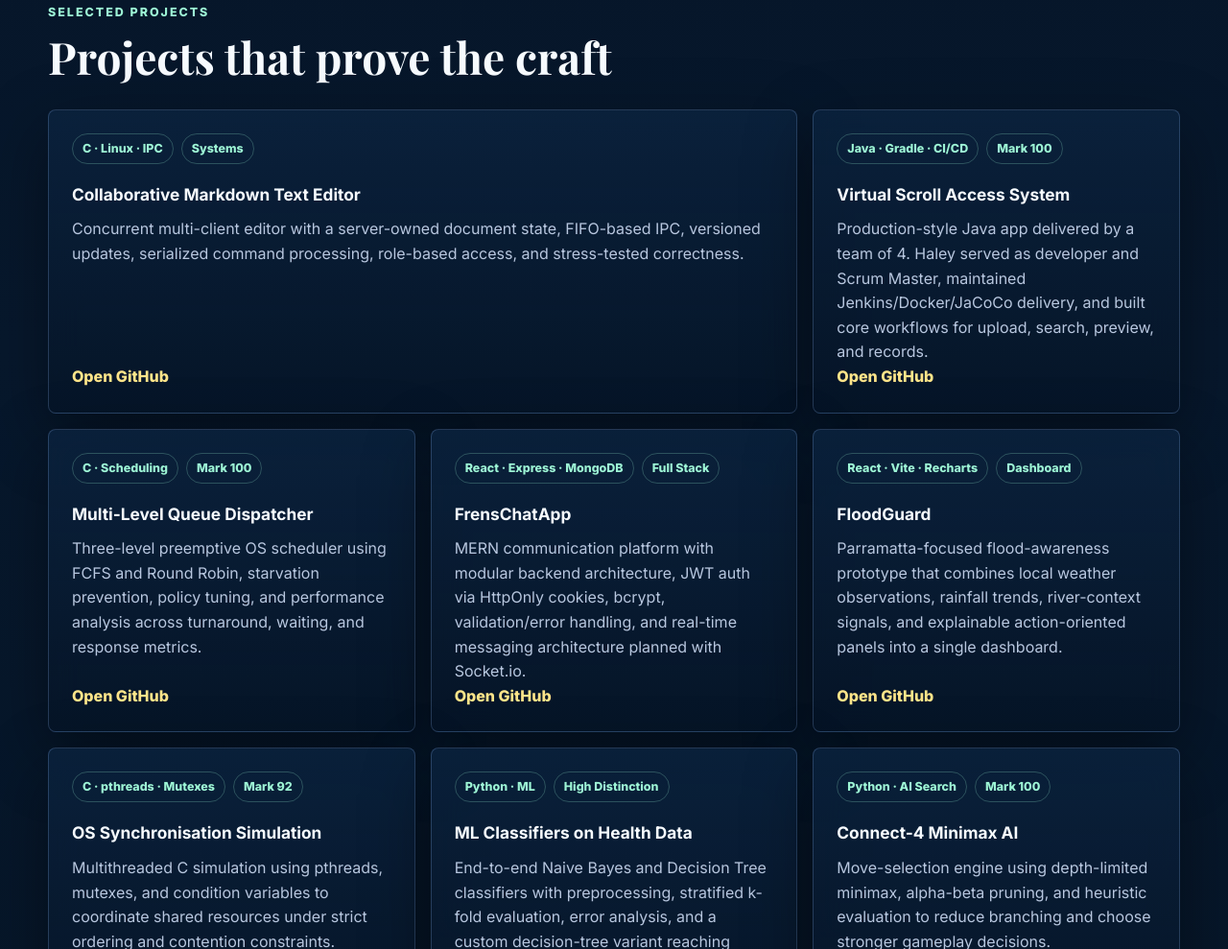
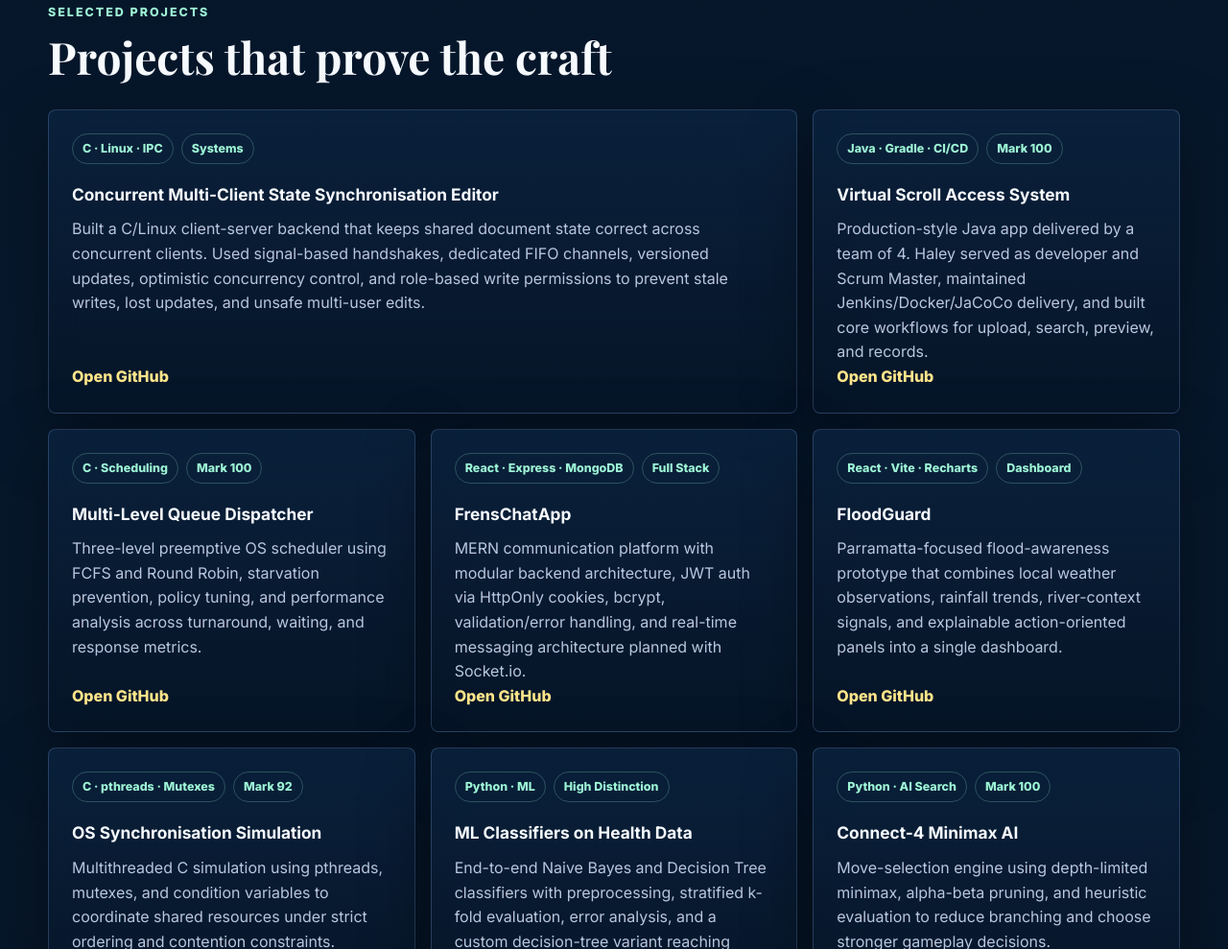
Before and after one commit to HaleyyT/portfolio, a website built with Vite: page index.html in a window 1280 px wide. Shown: the part 1348-2337 px from the top of the page at 96% size. Built offline with nearby package versions, Linux system fonts and the light colour scheme.

Commit message:
Strengthen text editor project copy

```diff
--- a/index.html
+++ b/index.html
@@ -105,10 +105,11 @@
         <div class="project-grid">
           <article class="project-card featured">
             <div class="project-meta"><span>C · Linux · IPC</span><span>Systems</span></div>
-            <h3>Collaborative Markdown Text Editor</h3>
+            <h3>Concurrent Multi-Client State Synchronisation Editor</h3>
             <p>
-              Concurrent multi-client editor with a server-owned document state, FIFO-based IPC, versioned updates,
-              serialized command processing, role-based access, and stress-tested correctness.
+              Built a C/Linux client-server backend that keeps shared document state correct across concurrent clients.
+              Used signal-based handshakes, dedicated FIFO channels, versioned updates, optimistic concurrency control,
+              and role-based write permissions to prevent stale writes, lost updates, and unsafe multi-user edits.
             </p>
             <a href="https://github.com/HaleyyT/text-editor" target="_blank" rel="noreferrer">Open GitHub</a>
           </article>
--- a/src/main.js
+++ b/src/main.js
@@ -4,7 +4,7 @@ const knowledgeBase = [
     aliases: ["strongest projects", "best projects", "standout projects", "portfolio projects"],
     tags: ["project", "projects", "strongest", "standout", "best", "portfolio", "github"],
     answer:
-      "Haley's standout projects are: 1. Collaborative Markdown Text Editor in C/Linux for concurrency, IPC, versioned state, and correctness. 2. Virtual Scroll Access System in Java, delivered as Scrum Master/developer with CI/CD and a 100 mark. 3. Multi-Level Queue Dispatcher in C, a 100-mark OS scheduler with policy tuning. 4. FrensChatApp, a MERN product with secure authentication and modular backend design. 5. FloodGuard, a React/Vite/Recharts flood-awareness dashboard prototype using weather, rainfall, and river-context signals. 6. OS Synchronisation Simulation, a 92-mark C/pthreads project about strict coordination under contention. 7. ML Classifiers on Health Data, a High Distinction AI project with benchmarked evaluation."
+      "Haley's standout projects are: 1. Concurrent Multi-Client State Synchronisation Editor in C/Linux for concurrency, IPC, versioned state, optimistic concurrency control, role-based access, and correctness under contention. 2. Virtual Scroll Access System in Java, delivered as Scrum Master/developer with CI/CD and a 100 mark. 3. Multi-Level Queue Dispatcher in C, a 100-mark OS scheduler with policy tuning. 4. FrensChatApp, a MERN product with secure authentication and modular backend design. 5. FloodGuard, a React/Vite/Recharts flood-awareness dashboard prototype using weather, rainfall, and river-context signals. 6. OS Synchronisation Simulation, a 92-mark C/pthreads project about strict coordination under contention. 7. ML Classifiers on Health Data, a High Distinction AI project with benchmarked evaluation."
   },
   {
     title: "Profile summary",
@@ -21,11 +21,11 @@ const knowledgeBase = [
       "Haley has substantial systems experience in C/Linux: a concurrent multi-client text editor using FIFOs, signal-based handshakes, pthread session handling, versioned shared state, optimistic concurrency control, role-based access control, and ASan/concurrency stress testing. She also built an OS synchronization simulation with pthreads, mutexes, condition variables, and strict ordering constraints, earning 92."
   },
   {
-    title: "Collaborative Markdown Text Editor",
-    aliases: ["text editor", "markdown editor", "collaborative editor", "collaborative markdown text editor"],
+    title: "Concurrent Multi-Client State Synchronisation Editor",
+    aliases: ["text editor", "markdown editor", "collaborative editor", "collaborative markdown text editor", "concurrent multi client", "state synchronisation editor", "state synchronization editor"],
     tags: ["text", "editor", "markdown", "collaborative"],
     answer:
-      "The collaborative Markdown text editor is one of Haley's strongest systems projects. It uses a client-server architecture in C, server-owned document state, FIFO-based IPC, versioned document updates, serialized command processing, validation/error handling, role-based write permissions, and stress testing for correctness under concurrent access."
+      "The Concurrent Multi-Client State Synchronisation Editor is one of Haley's strongest systems projects. She built a C/Linux client-server backend that protects shared document state across concurrent clients using signal-based handshakes, dedicated FIFO IPC channels, versioned updates, optimistic concurrency control, serialized mutation logic, and role-based write permissions. The impact is reliability: stale writes are rejected, lost updates are prevented, unsafe multi-user edits are blocked, and ASan plus concurrency stress testing validate correctness under contention."
   },
   {
     title: "Multi-Level Queue Dispatcher",
```
